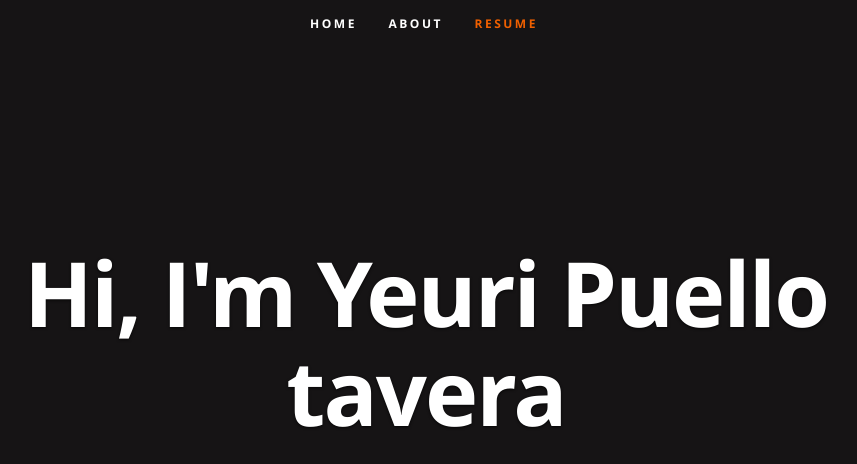
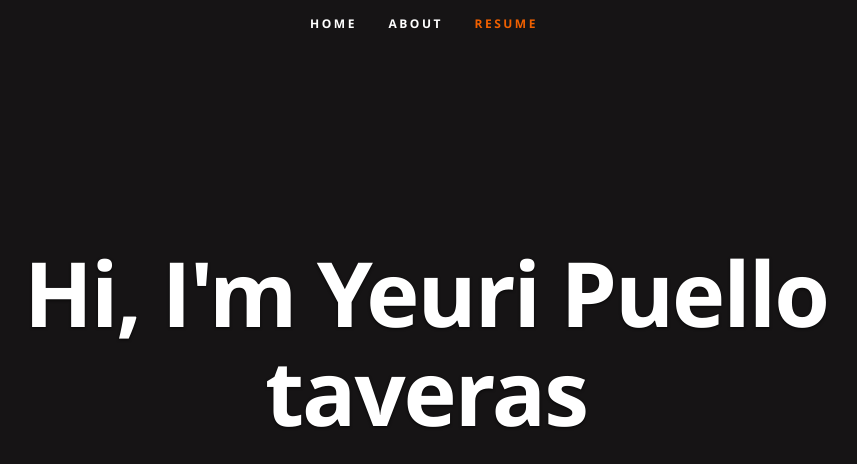
Before and after one commit to yeurip/azure-resume, a plain HTML site: page frontend/index.html in a window 1280 px wide. Shown: the top 464 px of the page, without its empty margins (216-1073 px from the left). Drawn offline with nearby package versions, Linux system fonts and the light colour scheme.

Commit message:
update to html

```diff
--- a/frontend/index.html
+++ b/frontend/index.html
@@ -54,7 +54,7 @@
 
       <div class="row banner">
          <div class="banner-text">
-            <h1 class="responsive-headline">Hi, I'm Yeuri Puello tavera</h1>
+            <h1 class="responsive-headline">Hi, I'm Yeuri Puello taveras</h1>
 
             <!-- <p>this page has been viewed <a id="counter"></a> times :)--> </p>
             <ul class="social">
```
